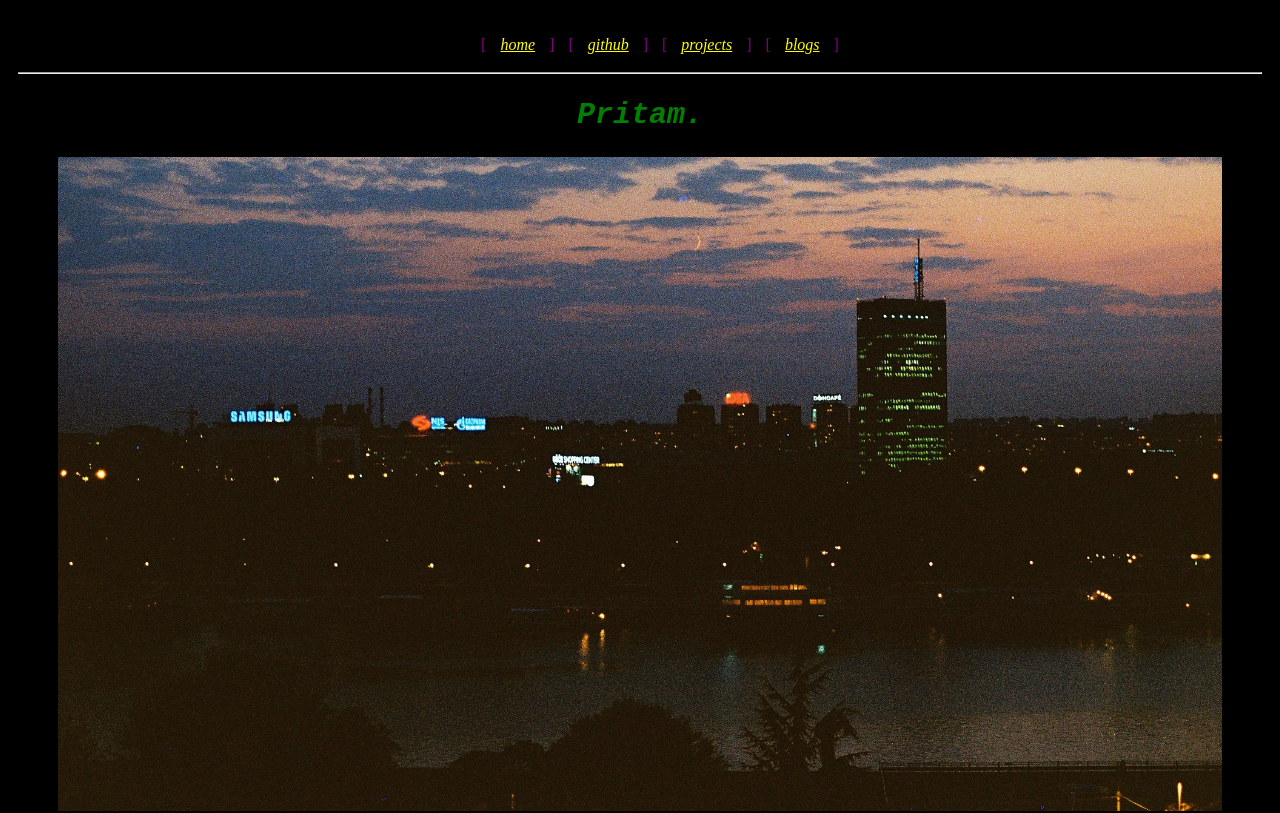
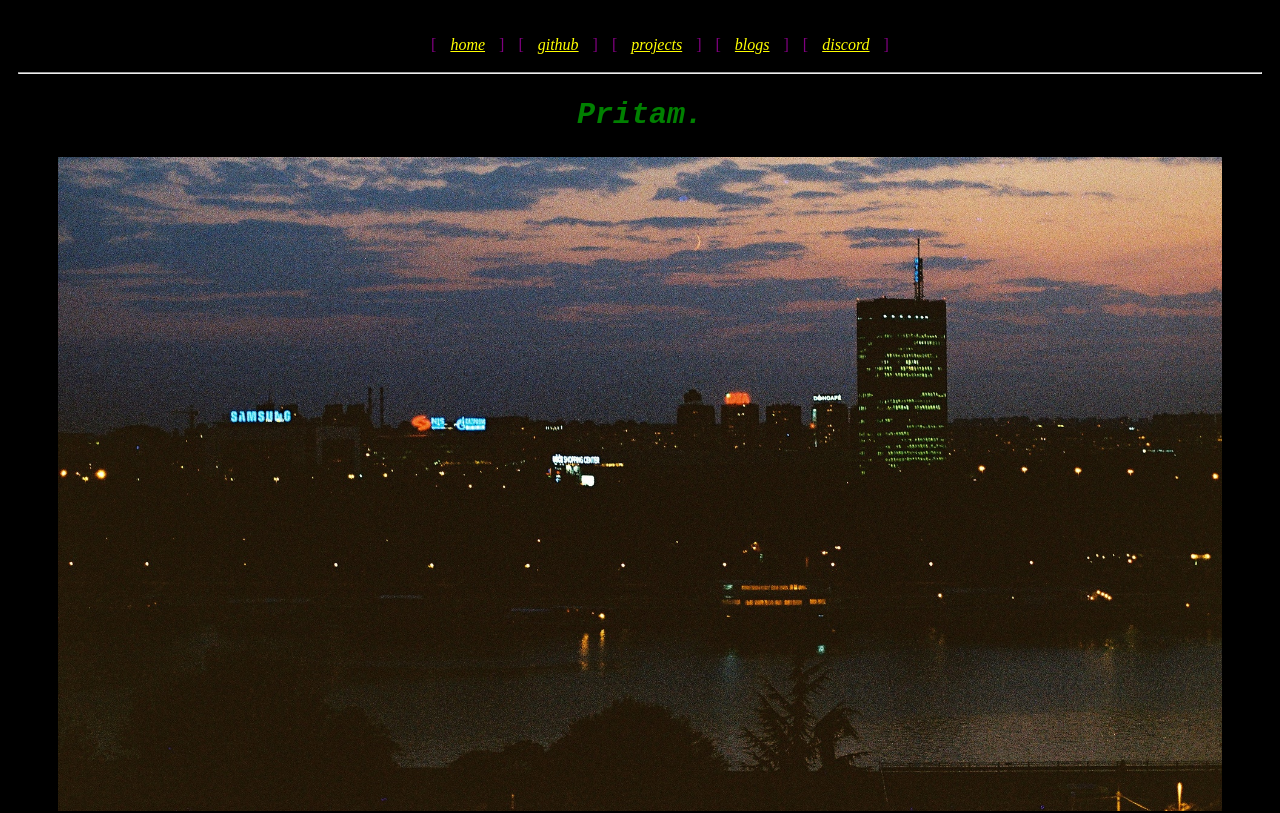
Before and after one commit to siddhantkumar42/website, a website: page public/pages/general/index.html in a window 1280 px wide. Shown: the top 813 px of the page. Drawn offline with Linux system fonts and the light colour scheme; files that its build step writes are made by us from their sources.

Commit message:
added discord link

```diff
--- a/public/pages/general/index.html
+++ b/public/pages/general/index.html
@@ -25,6 +25,7 @@
                 <li><span class="nowrap">[ <a href="https://github.com/pritam42069" target="blank">github</a> ]</span></li>
                 <li><span class="nowrap">[ <a href="#">projects</a> ]</span></li>
                 <li><span class="nowrap">[ <a href="/pages/general/blogs.html">blogs</a> ]</span></li>
+                <li><span class="nowrap">[ <a href="https://discord.gg/zFBfXDY7RY">discord</a> ]</span></li>
             </ul>
         </nav>
     </header>
```
Also changed, not shown: 1 other file.
